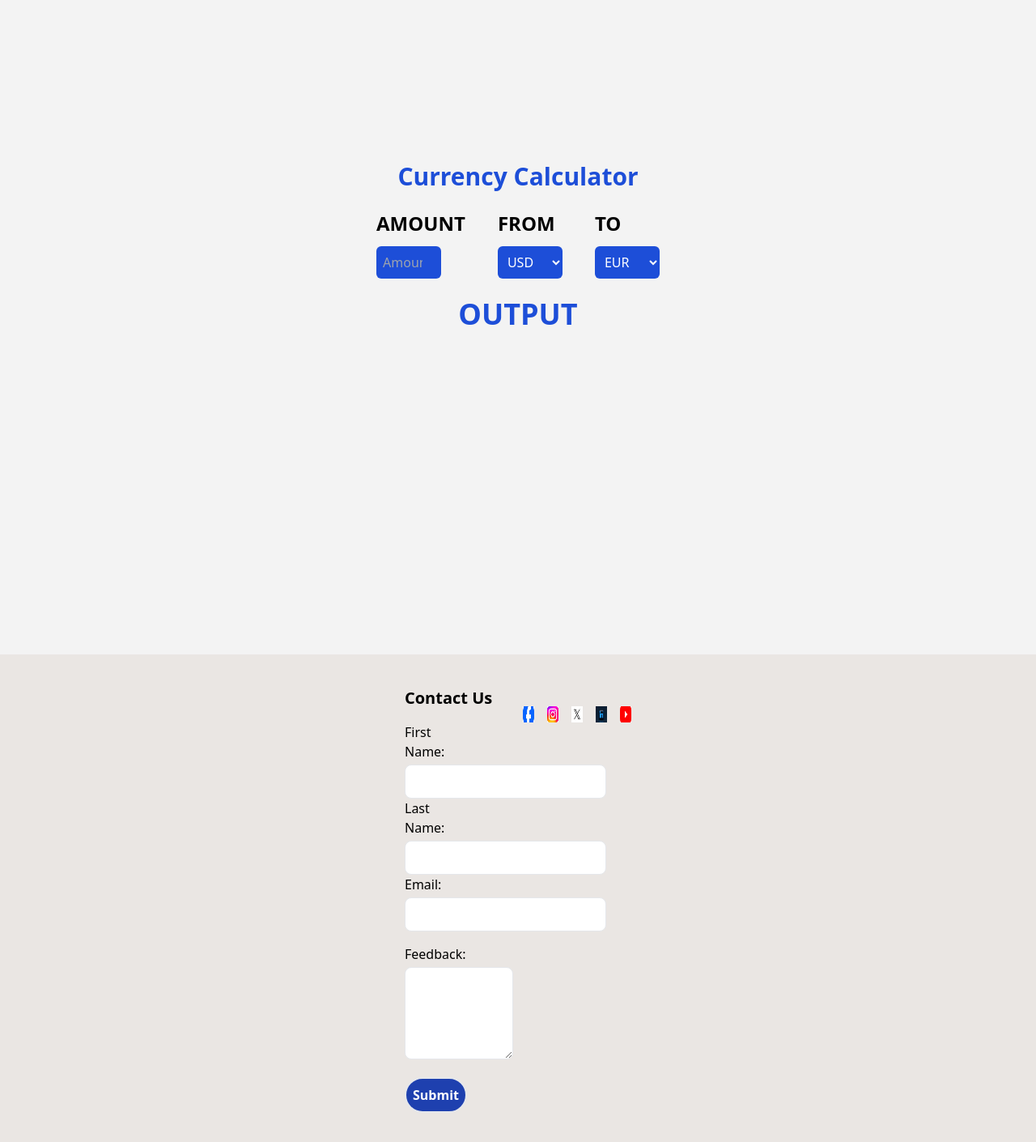
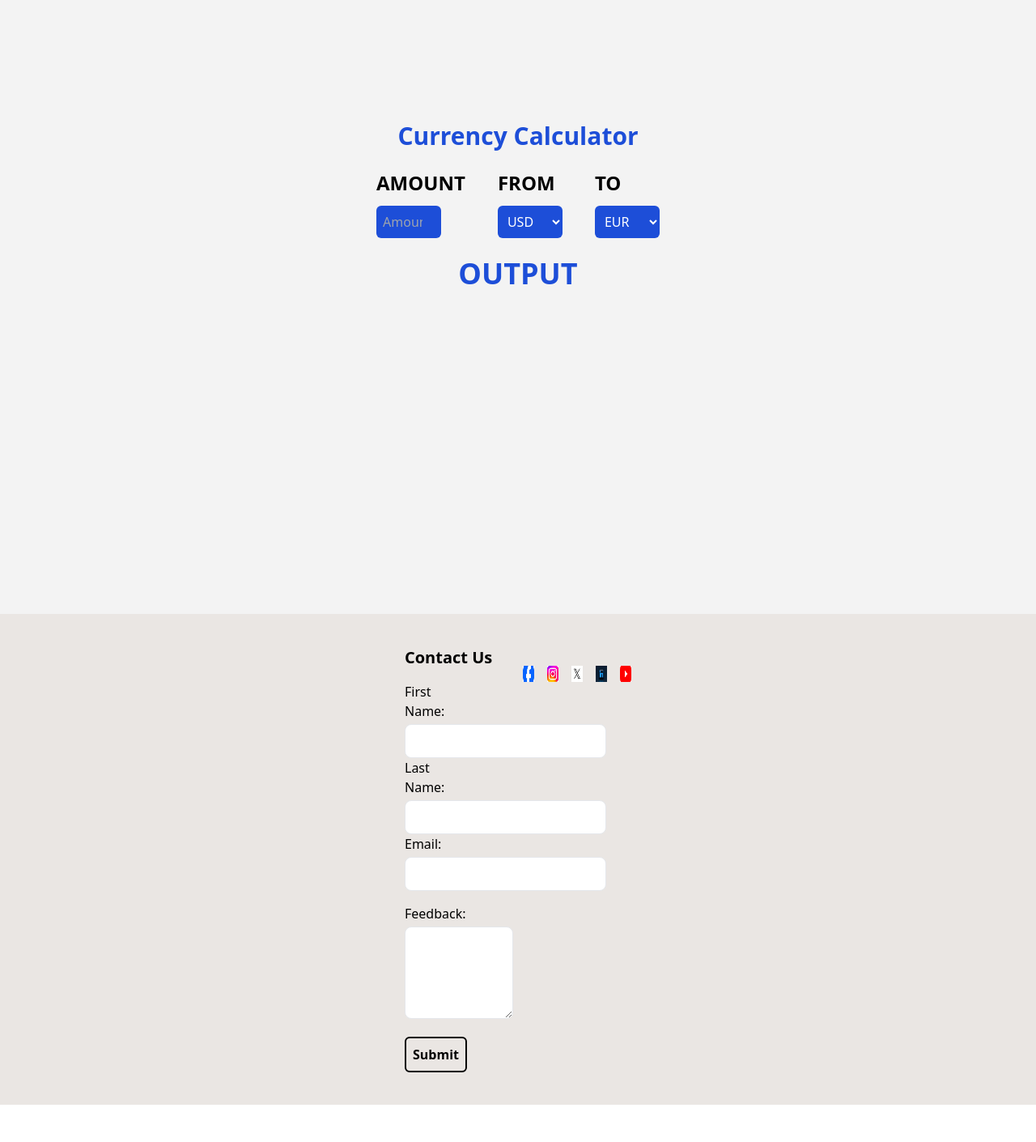
Before and after one commit to joelclaudius/currency-converter, a React (Create React App) app: page / in a window 1280 px wide. Shown: the top 1410 px of the page at 81% size. After the commit the page ends 1364 px from the top, so only its background shows below. Built offline with nearby package versions, Linux system fonts and the light colour scheme.

Commit message:
Update build

```diff
--- a/src/App.js
+++ b/src/App.js
@@ -54,7 +54,7 @@ const App = () => {
   }, [currency, countryA, countryB]); // Dependencies: re-fetch on change
 
   return (
-    <div className="px-20 lg:pt-[200px] lg:pb-[400px] pt-20 pb-[300px] sm:px-[20px] md:px-[240px] lg:px-[400px]">
+    <div className="px-20 lg:pt-[150px] lg:pb-[400px] pt-20 pb-[300px] sm:px-[20px] md:px-[240px] lg:px-[400px]">
       <h1 className="text-3xl font-bold text-blue-700 flex justify-center mb-6">
         Currency Calculator
       </h1>
--- a/src/Footer.js
+++ b/src/Footer.js
@@ -93,7 +93,7 @@ const Footer = () => {
           <div className="col-span-2">
             <button
               type="submit"
-              className="font-display bg-blue-800 text-white rounded-full p-2 border-2 font-bold"
+              className="font-display bg-footer-color text-black rounded-md p-2 border-2 border-black font-bold"
             >
               Submit
             </button>
```
Also changed, not shown: 11 other files (tests, documents, lock files or other folders).
